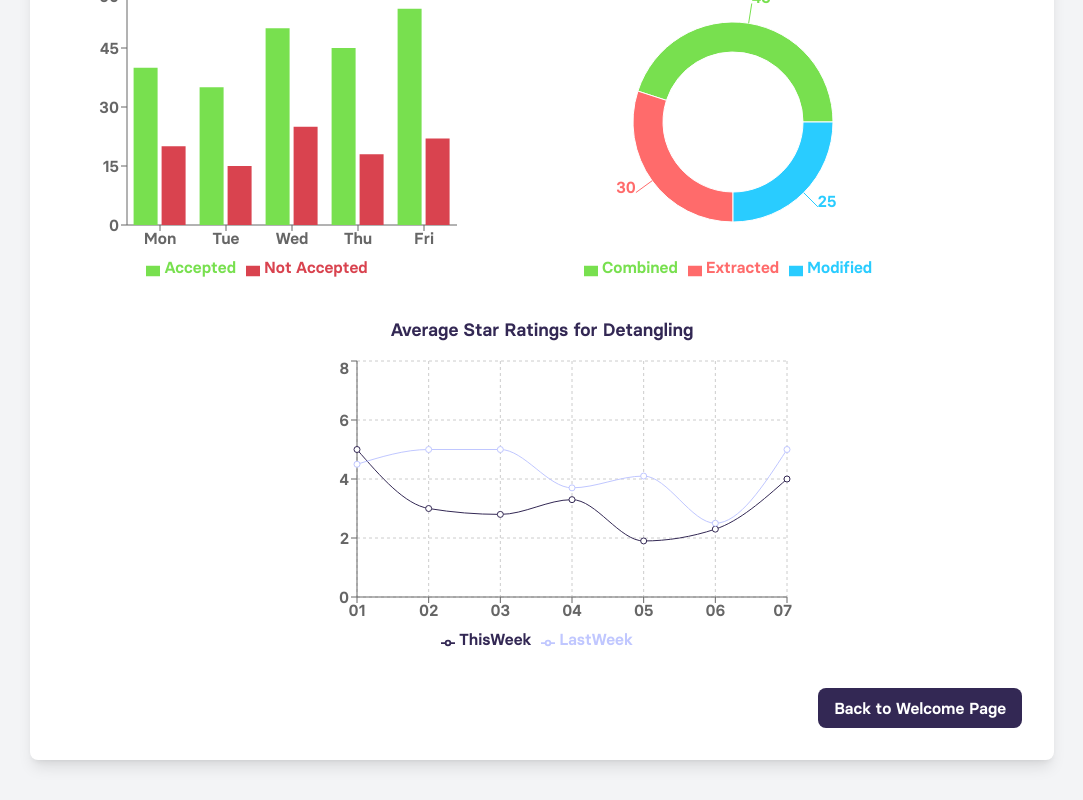
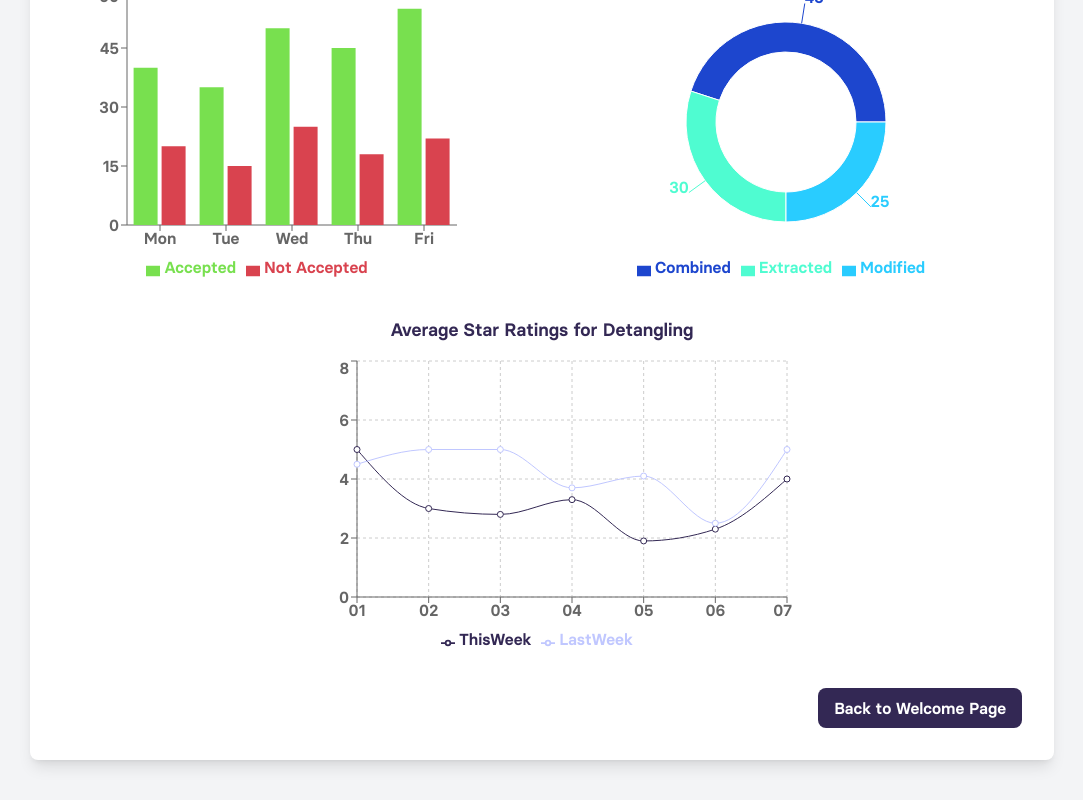
Before and after one commit to atommit/atommit.github.io, a Next.js app: page / in a window 1280 px wide. Both pictures are taken after a click on the button "Welcome". Shown: the part 506-1306 px from the top of the page, without its empty margins (98-1181 px from the left). Built offline with nearby package versions, Linux system fonts and the light colour scheme.

Commit message:
title centering was off on the piechart

```diff
--- a/components/Dashboard.js
+++ b/components/Dashboard.js
@@ -50,8 +50,8 @@ export default function Dashboard({ navigate }) {
   ];
 
   const distributionData = [
-	{ name: "Combined", value: 45, color: "#78E04F" },
-	{ name: "Extracted", value: 30, color: "#FF6B6B" },
+	{ name: "Combined", value: 45, color: "#1d46ce" },
+	{ name: "Extracted", value: 30, color: "#4ffcd1" },
 	{ name: "Modified", value: 25, color: "#29CCFF" },
   ];
 
@@ -145,10 +145,11 @@ export default function Dashboard({ navigate }) {
 		  </div>
 
 		  {/* Modification Types PieChart */}
-		  <div className="flex-1 ml-4">
-			<h3 className="font-semibold text-lg mb-3 text-center">
+		  <div className="flex-1 flex flex-col items-center">
+			<h3 className="font-semibold text-lg mb-3">
 			  Distribution of Modification Types
 			</h3>
+			<div className="relative">
 			  <PieChart width={350} height={300}>
 				<Pie
 				  data={distributionData}
@@ -163,9 +164,14 @@ export default function Dashboard({ navigate }) {
 				  ))}
 				</Pie>
 				<Tooltip/>
-			  <Legend/>
+				<Legend
+				  align="center" // Explicitly align the legend to the center
+				  verticalAlign="bottom" // Place it at the bottom of the chart
+				/>
 			  </PieChart>
 			</div>
+		  </div>
+
 		</div>
 
 		{/* Centered Star Ratings LineChart */}
```
Lines whose indentation alone changed are shown as unchanged.
